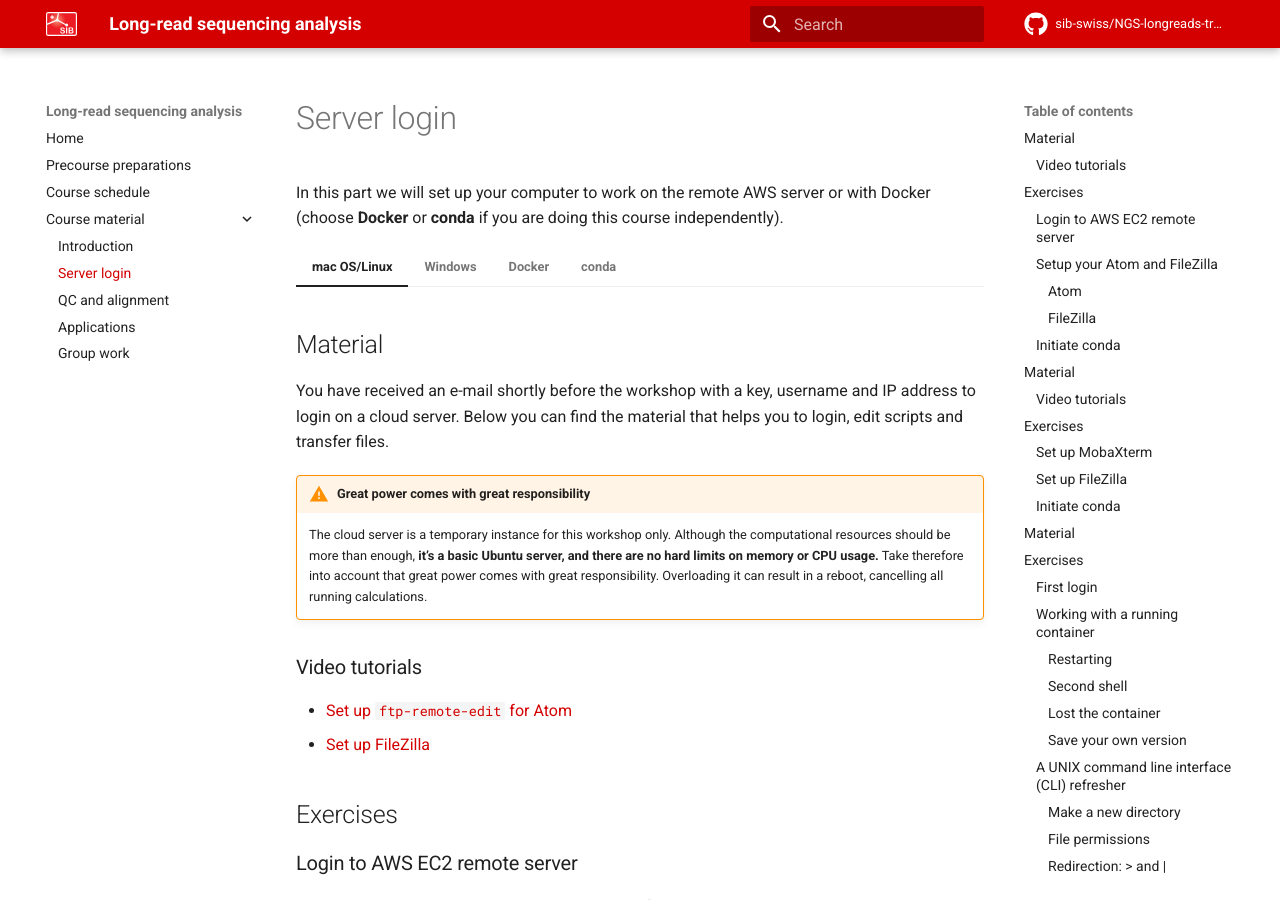
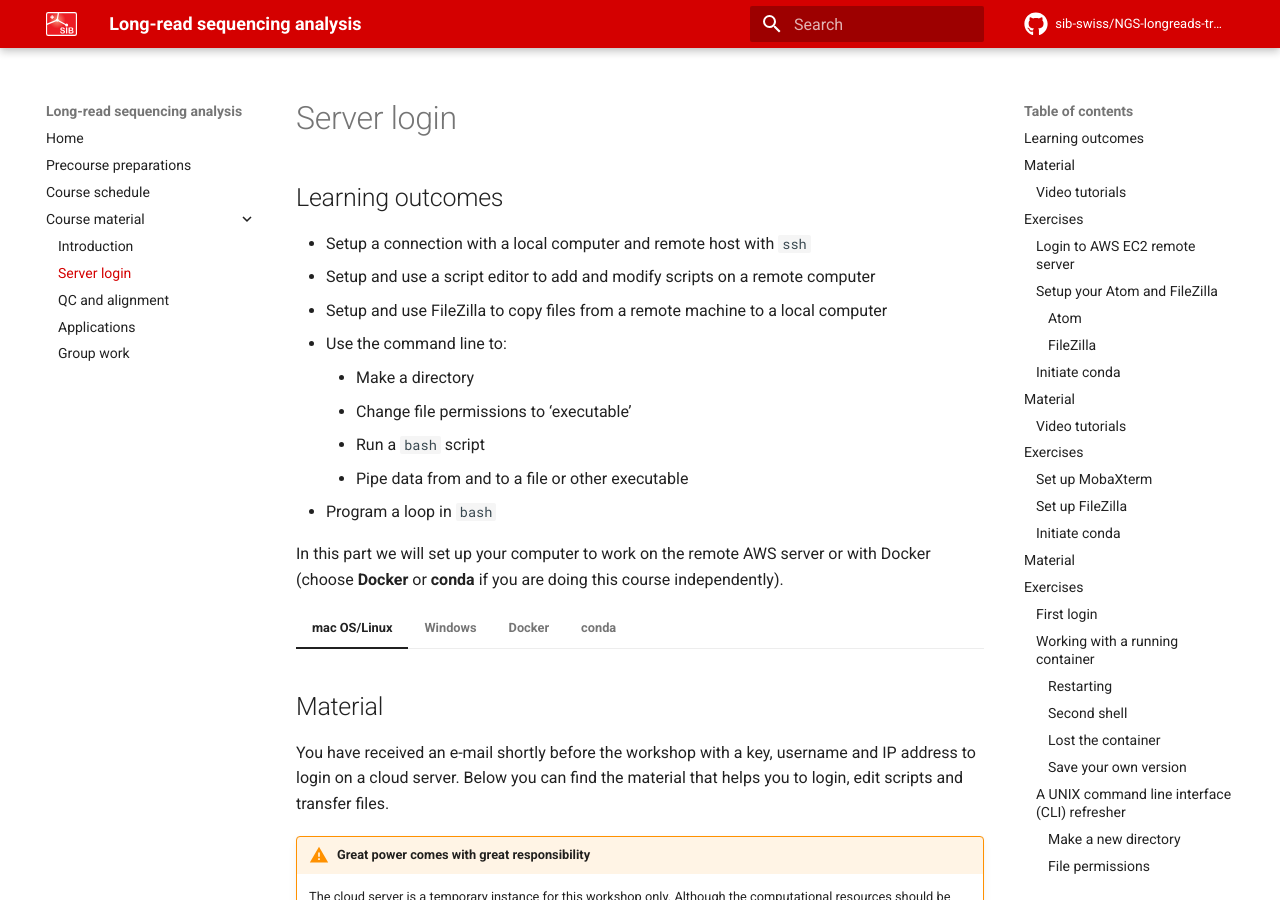
Before and after one commit to sib-swiss/NGS-longreads-training, an MkDocs documentation site: the page built from docs/course_material/server_login.md, in a window 1280 px wide and 900 px high. Built offline with MkDocs 1.6.1 and Material for MkDocs 9.7.7, drawn with Linux system fonts in a browser that asks for light colours; emoji names are drawn with the system emoji font; comment, search, counter and statistics services are not loaded.

Commit message:
added learning outcomes

```diff
--- a/docs/course_material/server_login.md
+++ b/docs/course_material/server_login.md
@@ -1,4 +1,15 @@
 
+## Learning outcomes
+
+* Setup a connection with a local computer and remote host with `ssh`
+* Setup and use a script editor to add and modify scripts on a remote computer
+* Setup and use FileZilla to copy files from a remote machine to a local computer
+* Use the command line to:
+    * Make a directory
+    * Change file permissions to 'executable'
+    * Run a `bash` script
+    * Pipe data from and to a file or other executable
+* Program a loop in `bash`
 
 In this part we will set up your computer to work on the remote AWS server or with Docker (choose **Docker** or **conda** if you are doing this course independently).
 
```
Also changed, not shown: docs/course_material/applications.md (+4 -0 lines), docs/course_material/group_work.md (+10 -0 lines), docs/course_material/introduction.md (+8 -0 lines), docs/course_material/qc_alignment.md (+7 -0 lines).
